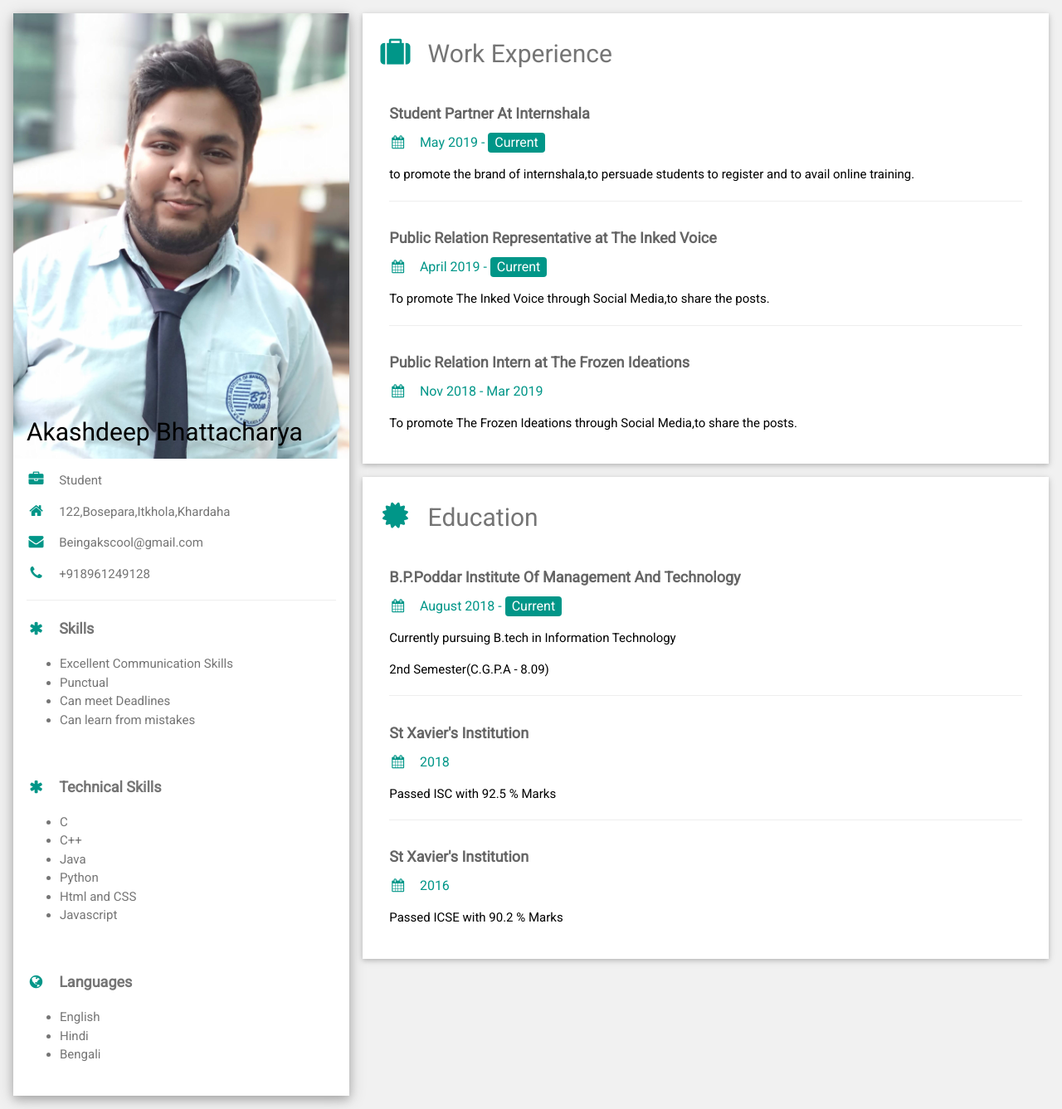
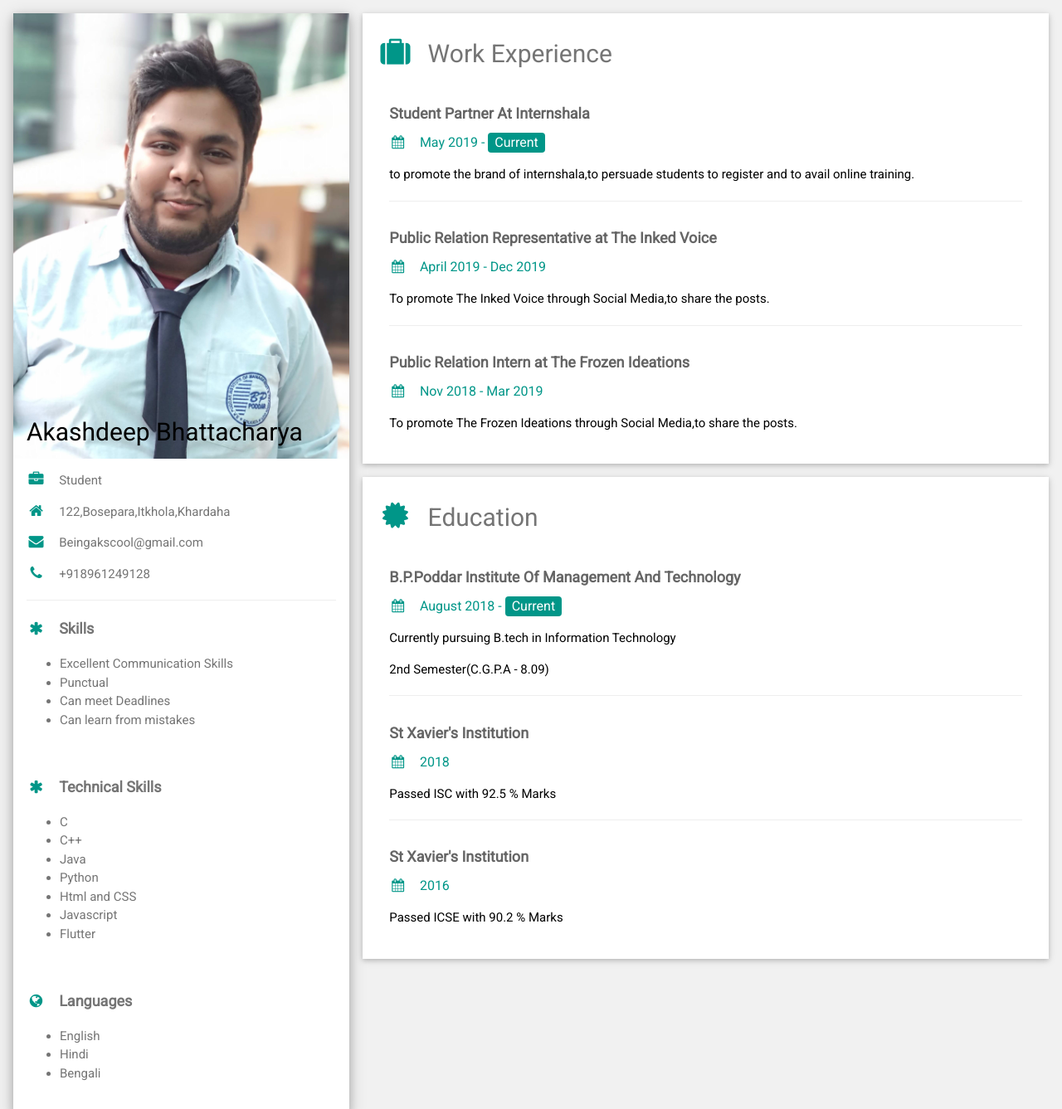
Before and after one commit to akashdeepbhattacharya/akashdeepbhattacharya.github.io, a plain HTML site: page index.html in a window 1280 px wide. Shown: the top 1337 px of the page at 83% size. Drawn offline with nearby package versions, Linux system fonts and the light colour scheme.

Commit message:
Update index.html (#1)

```diff
--- a/index.html
+++ b/index.html
@@ -56,6 +56,7 @@ html,body,h1,h2,h3,h4,h5,h6 {font-family: "Roboto", sans-serif}
           <li>Python</li>
 <li>Html and CSS</li>
 <li>Javascript</li>
+  <li>Flutter</li>
           </ul>
           <br>
 
@@ -88,7 +89,7 @@ html,body,h1,h2,h3,h4,h5,h6 {font-family: "Roboto", sans-serif}
         </div>
         <div class="w3-container">
           <h5 class="w3-opacity"><b>Public Relation Representative at The Inked Voice</b></h5>
-          <h6 class="w3-text-teal"><i class="fa fa-calendar fa-fw w3-margin-right"></i>April 2019 - <span class="w3-tag w3-teal w3-round">Current</span></h6>
+          <h6 class="w3-text-teal"><i class="fa fa-calendar fa-fw w3-margin-right"></i>April 2019 - Dec 2019</h6>
           <p>To promote The Inked Voice through Social Media,to share the posts.</p>
           <hr>
         </div>
```
